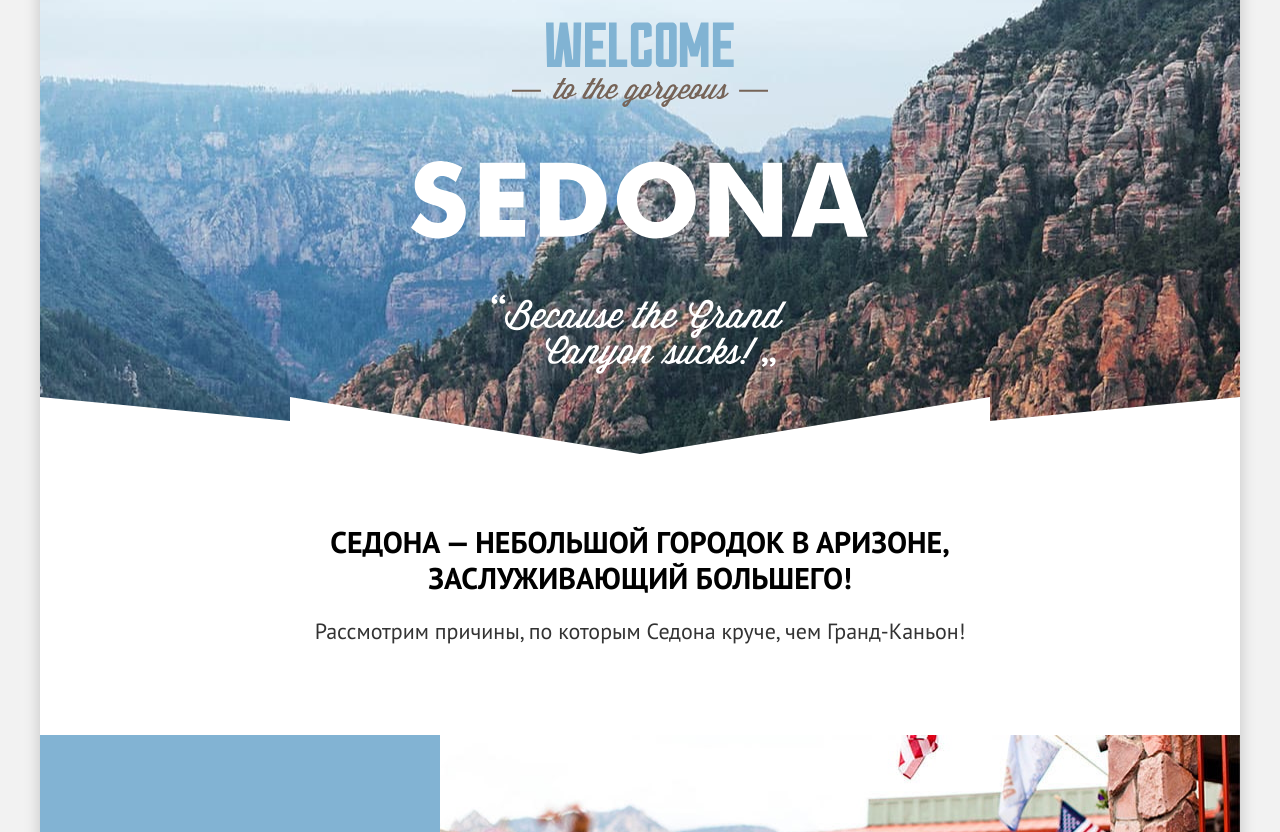
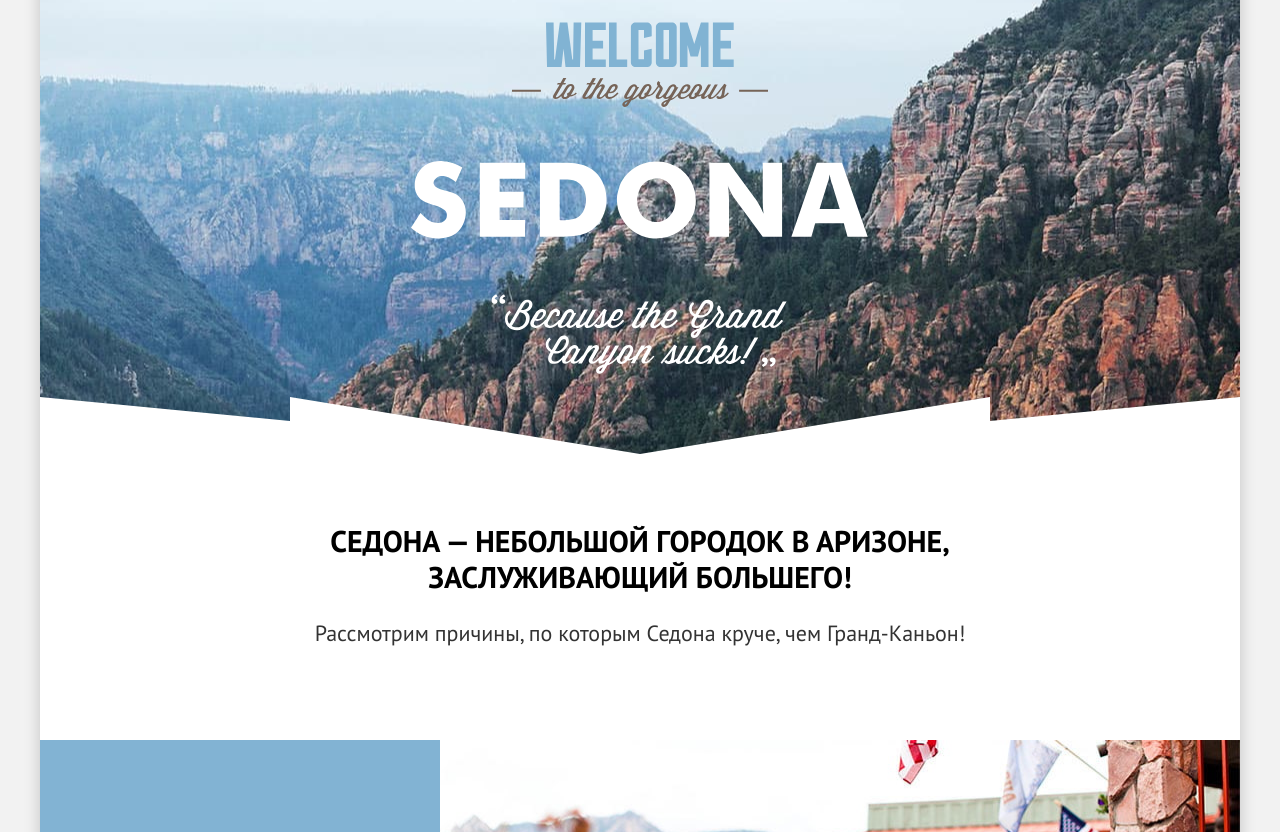
Before and after one commit to htmlacademy-htmlcss/2318667-sedona-36, a plain HTML site: page index.html in a window 1280 px wide. Shown: the part 92-924 px from the top of the page. Drawn offline with Linux system fonts and the light colour scheme.

Commit message:
Добавляем отступы

```diff
--- a/styles/styles.css
+++ b/styles/styles.css
@@ -220,14 +220,16 @@
     text-transform: uppercase;
     font-weight: 700;
     color: #000000;
-    padding-top: 70px;
     margin: 0;
+    padding-top: 69px;
+    padding-bottom: 25px;
   }
 
   .advantades p {
     font-size: 22px;
     line-height: 26px;
-    padding-bottom: 69px;
+    margin: 0;
+    padding-bottom: 94px;
   }
 
   .advantades-list {
@@ -240,7 +242,6 @@
   }
 
   .advantsdes-object {
-    width: 230px;
     text-align: center;
     margin: 100px 85px;
   }
@@ -248,6 +249,7 @@
   .advantades-item {
     background-color: rgba(131, 179, 211, 0.12);
     width: 400px;
+    min-height: 385px;
     margin: 0;
   }
 
```
